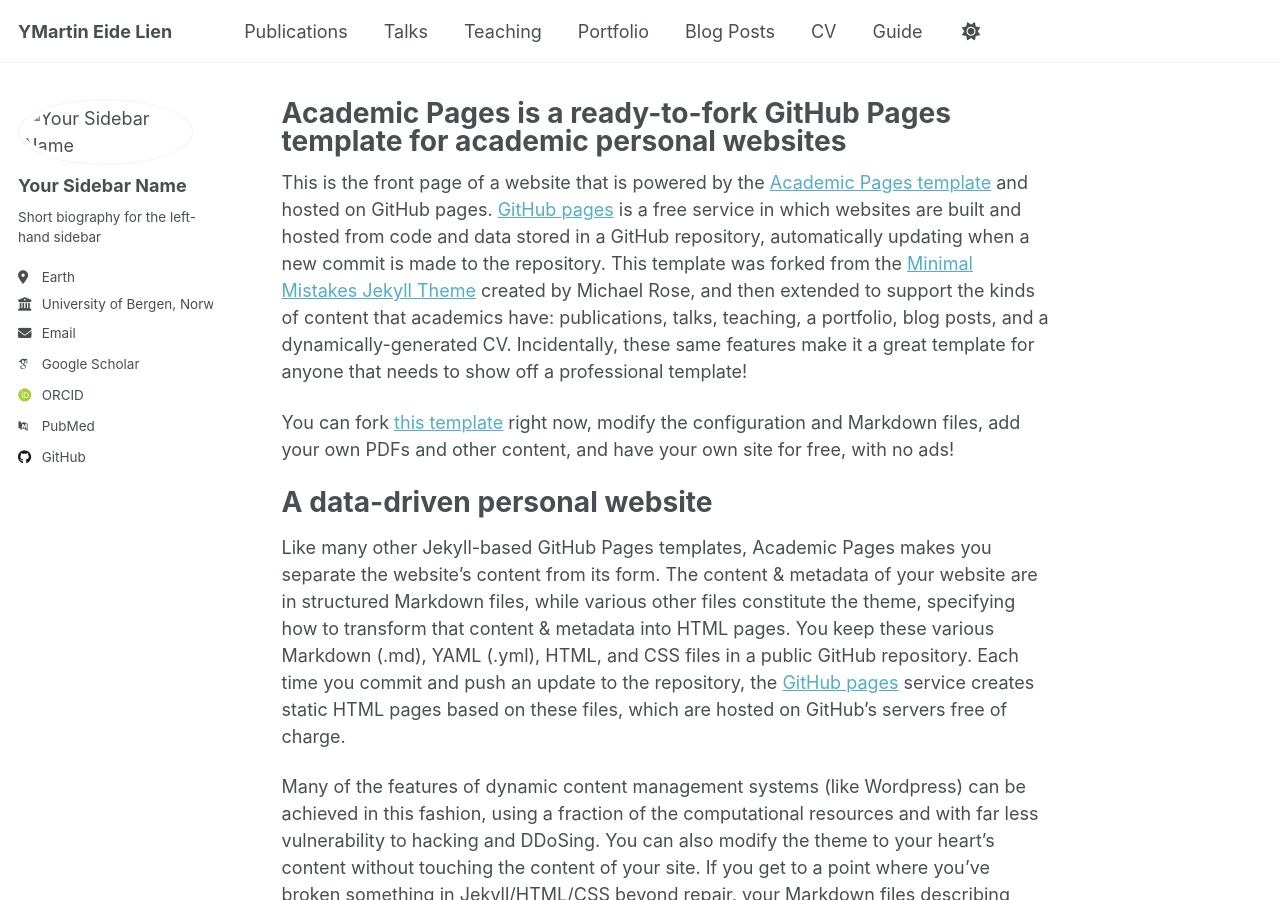
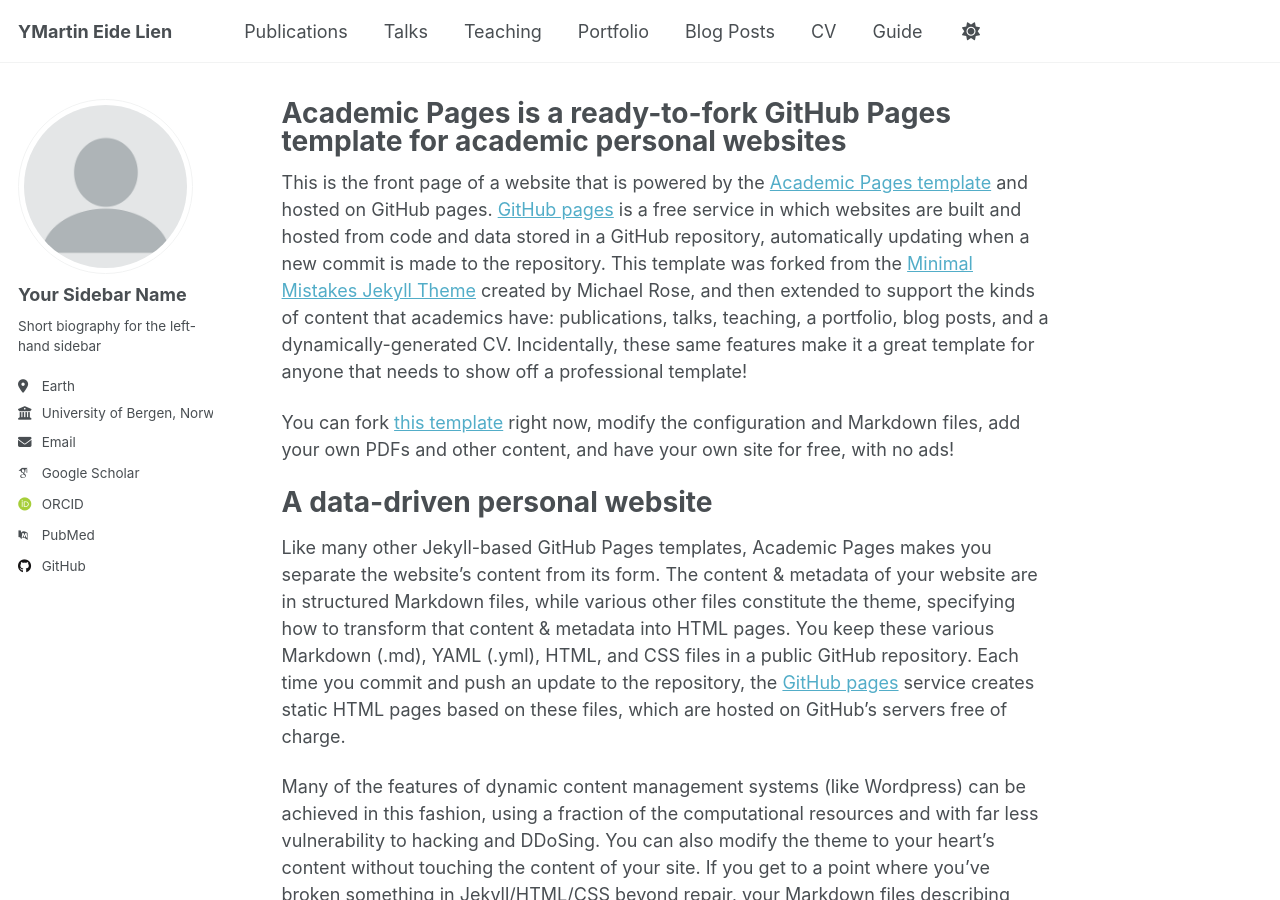
Before and after one commit to meidelien/meidelien.github.io, a Jekyll site: the page built from _pages/about.md, in a window 1280 px wide and 900 px high. Built offline with Jekyll 4.4.1, drawn with Linux system fonts in a browser that asks for light colours; some web fonts are replaced; a script that is not in the unit is left out.

Commit message:
Update avatar path in config file
Changed the avatar path in _config.yml from '/image/profile.png' to 'profile.png' to correct the image reference.

```diff
--- a/_config.yml
+++ b/_config.yml
@@ -23,7 +23,7 @@
 #               Additional customization can be done by editing /_includes/author-profile.html
 author:
   # Biographic information
-  avatar           : "/image/profile.png"
+  avatar           : "profile.png"
   name             : "Your Sidebar Name"
   pronouns         : # example: "she/her"
   bio              : "Short biography for the left-hand sidebar"
```
